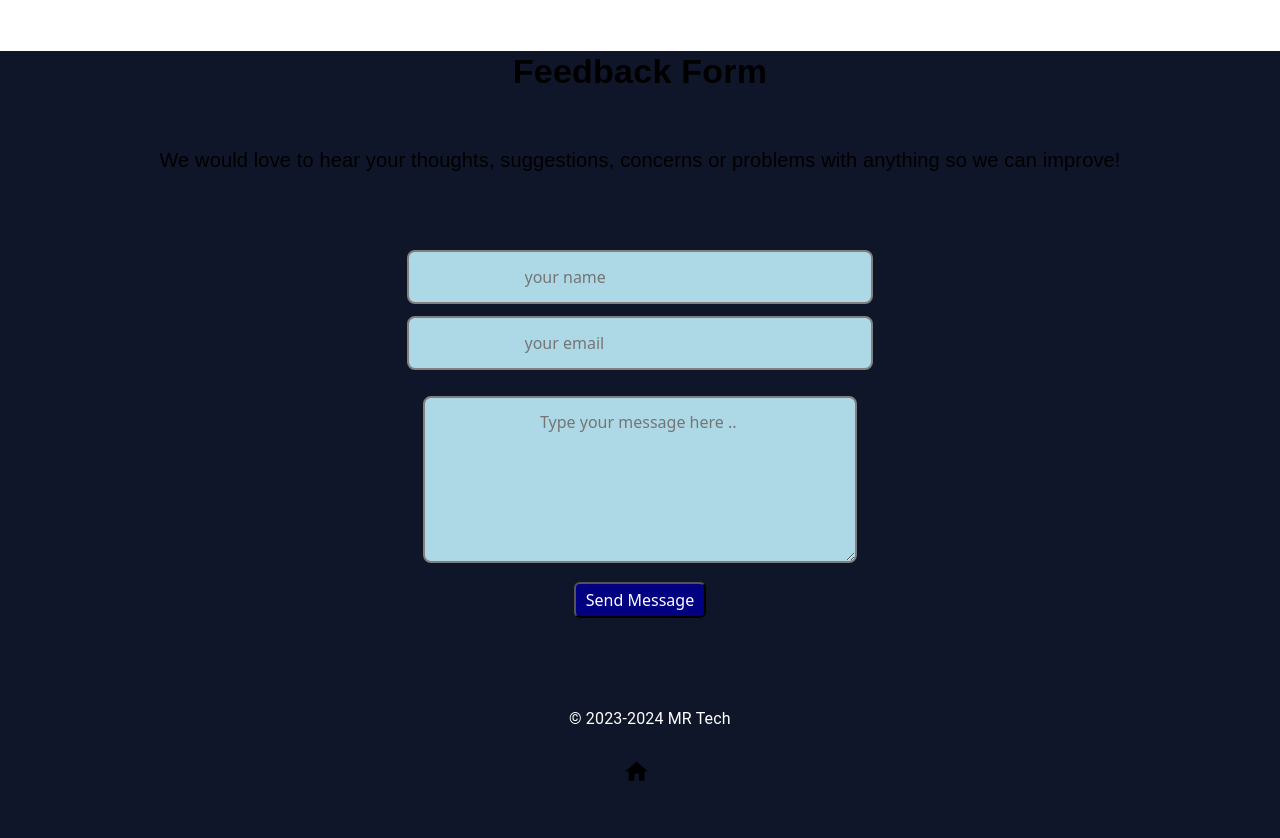
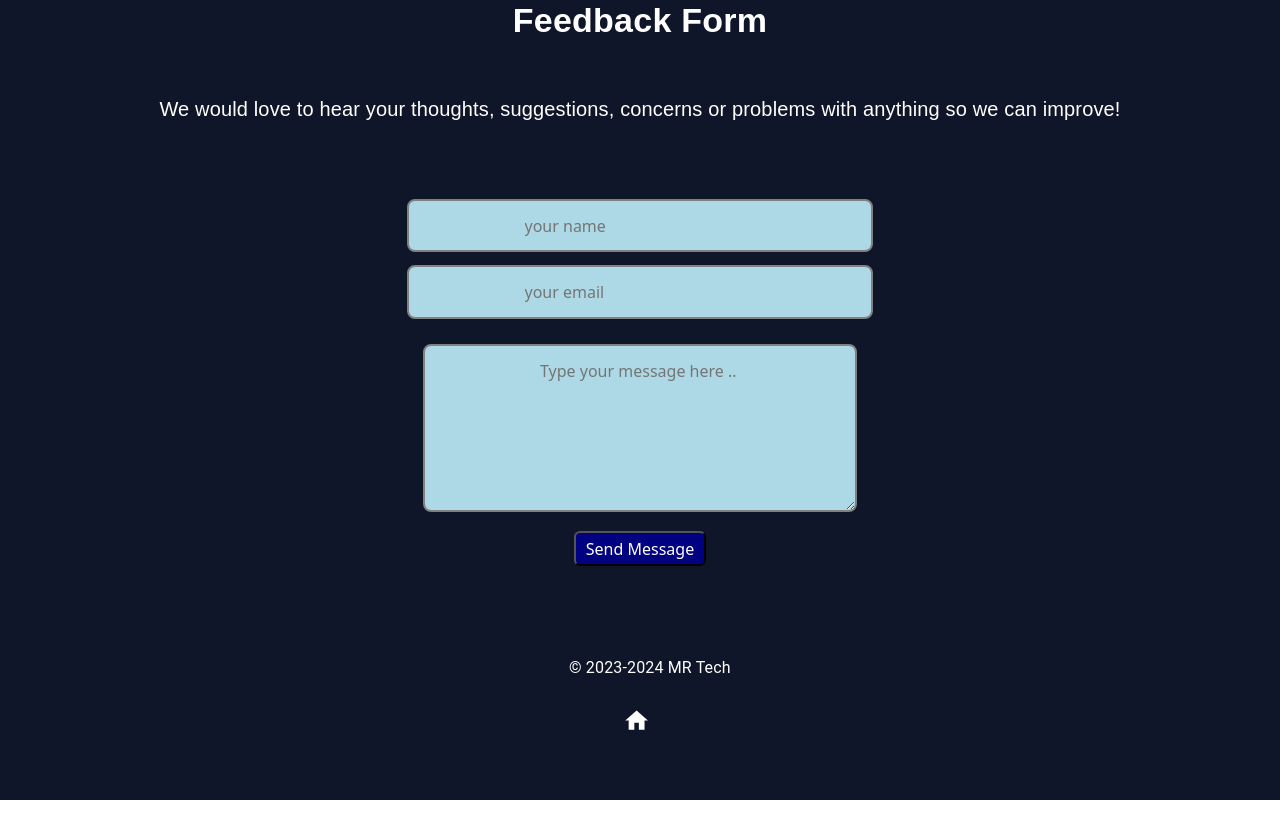
Before and after one commit to rathishs17/E-learning-website, a React (Create React App) app in the folder mywebpage/: page /feedbackform in a window 1280 px wide. Shown: the top 838 px of the page. After the commit the page ends 800 px from the top, so only its background shows below. Built offline with nearby package versions, Linux system fonts and the light colour scheme.

Commit message:
bg updated

```diff
--- a/mywebpage/src/feedback.js
+++ b/mywebpage/src/feedback.js
@@ -43,11 +43,11 @@ export default function SimplePaper1() {
 
   return (
     <>
-      <Typography variant="h4" component="div" sx={{ flexGrow: 1, color: 'black', fontFamily: '"Poppins", sans-serif', display: "flex", justifyContent: "center", marginTop: "4%", marginBottom: "1%" }}>
+      <Typography variant="h4" component="div" sx={{ flexGrow: 1, color: 'white', fontFamily: '"Poppins", sans-serif', display: "flex", justifyContent: "center", marginTop: "0%", marginBottom: "1%" }}>
         <b>Feedback Form </b>
 
       </Typography>
-      <Typography variant="h6" component="div" sx={{ flexGrow: 1, color: 'black', fontFamily: '"Poppins", sans-serif', display: "flex", justifyContent: "center", marginTop: "4%", marginBottom: "1%" ,}}>
+      <Typography variant="h6" component="div" sx={{ flexGrow: 1, color: 'white', fontFamily: '"Poppins", sans-serif', display: "flex", justifyContent: "center", marginTop: "4%", marginBottom: "1%" ,}}>
       We would love to hear your thoughts, suggestions, concerns or problems with anything so we can improve!
 
       </Typography>
@@ -110,7 +110,7 @@ export default function SimplePaper1() {
       </Typography></Grid>
 
         <Grid  marginTop="4%" marginLeft="2%">
-          <Link to='/' style={{ textDecoration: 'none', color: 'black' }}>
+          <Link to='/' style={{ textDecoration: 'none', color: 'white' }}>
             <HomeIcon style={{ fontSize: '1.7rem' }} />
           </Link>
         </Grid>
--- a/mywebpage/src/frontpage.js
+++ b/mywebpage/src/frontpage.js
@@ -11,8 +11,8 @@ import m1 from "./images/mentor1.jpg";
 import m2 from "./images/mentor2.jpg";
 import m3 from "./images/mentor3.jpg";
 import m4 from "./images/mentor4.jpg";
-import s1 from "./images/student1.jpg";
-import s2 from "./images/student2.jpg";
+import homee from "./images/hom.jpg";
+import rev from "./images/rev.jpg";
 import s3 from "./images/student3.jpg";
 import logo from "./images/logoimg.jpg";
 import { useState, useEffect } from "react";
@@ -188,7 +188,7 @@ m1,m2,m3,m4,m2,m3
         <Grid container spacing={3}>
           {/* Left Column (Image) */}
           <Grid item xs={12} md={6} textAlign="center" marginTop="0%" >
-            <img src={logo} alt="Profile" style={{ width: '70%', height: 'auto',marginTop:'18%', borderRadius: 8 , animation: 'float 3s infinite'}} />
+            <img src={homee} alt="Profile" style={{ width: '70%', height: 'auto',marginTop:'18%', borderRadius: 8 , animation: 'float 3s infinite'}} />
           </Grid>
 
           {/* Right Column (Text) */}
@@ -329,12 +329,12 @@ m1,m2,m3,m4,m2,m3
         <Grid container spacing={3}>
           {/* Left Column (Image) */}
           <Grid item xs={12} md={6} textAlign="center" marginTop="0%" >
-            <img src={logo} alt="Profile" style={{ width: '70%', height: 'auto',marginTop:'18%', borderRadius: 8 , animation: 'float 3s infinite'}} />
+            <img src={rev} alt="Profile" style={{ width: '70%', height: 'auto',marginTop:'18%', borderRadius: 8 , animation: 'float 3s infinite'}} />
           </Grid>
 
           {/* Right Column (Text) */}
           <Grid item xs={10} md={6} >
-          <Typography variant="h3" sx={{ fontFamily: '"Poppins", sans-serif', textAlign: '' , marginTop: '15%',}}>
+          <Typography variant="h2" sx={{ fontFamily: '"Poppins", sans-serif', textAlign: '' , marginTop: '15%',}}>
               <b color='grey'>What our happy students say</b> {/* Replace with your actual text */}
             </Typography>
             <Typography sx={{ fontFamily: 'Poppins, sans-serif', textAlign: 'center', marginTop: '3%', letterSpacing: '0.5px', fontSize: '1.2rem' }}>
@@ -465,11 +465,11 @@ Hear from our satisfied learners about their experience with our courses.
 
 
 
-    <div style={{ textAlign: 'left', marginLeft: '30px', fontSize: '16px' }}>
+    <div style={{ textAlign: 'left', marginLeft: '30px', fontSize: '21px' }}>
       {faqs.map((faq, index) => (
         <div key={index} style={{ marginBottom: '15px', display: 'block' }}>
           <div
-            style={{ cursor: 'pointer', fontWeight: 'bold' }}
+            style={{ cursor: 'pointer', fontWeight: '' }}
             onClick={() => toggleFAQ(index)}
           >
 
```
Also changed, not shown: mywebpage/src/CardContainer.js (line endings or trailing spaces), mywebpage/src/images/hom.jpg (added), mywebpage/src/images/rev.jpg (added).
